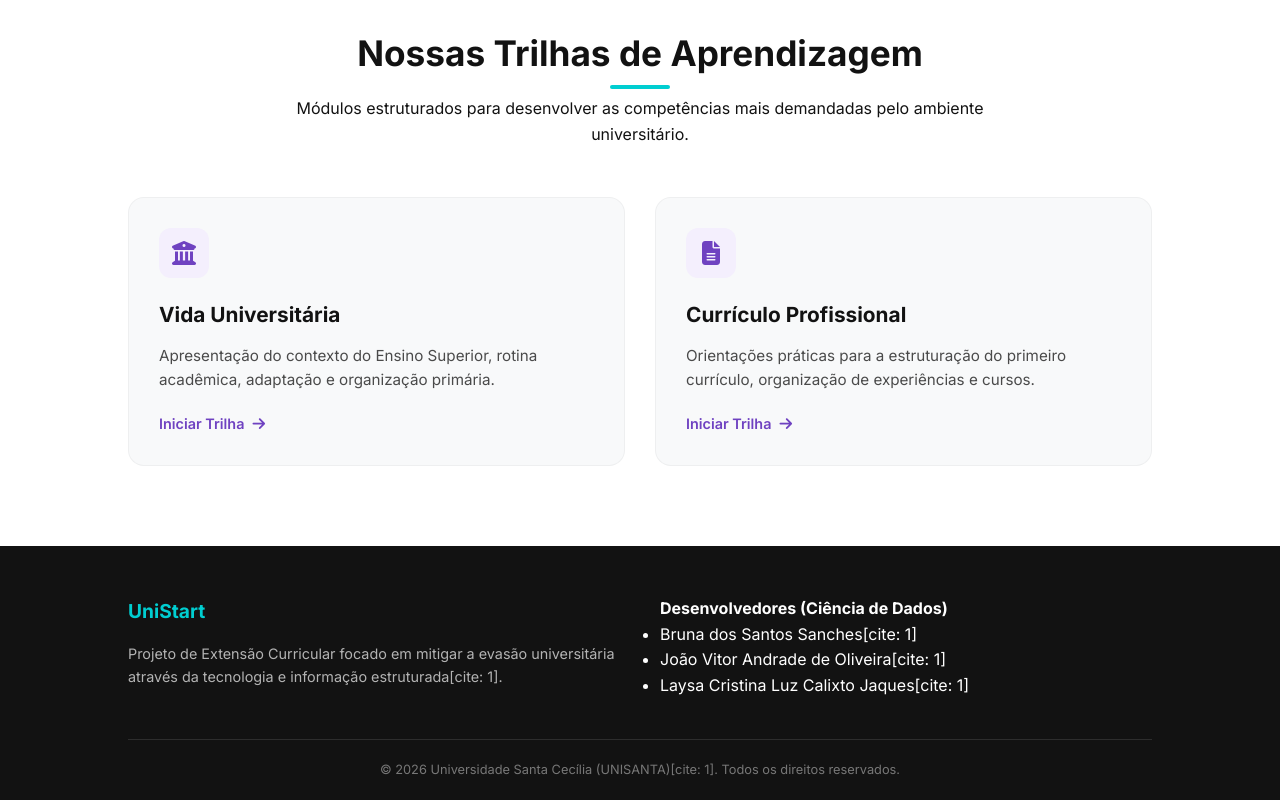
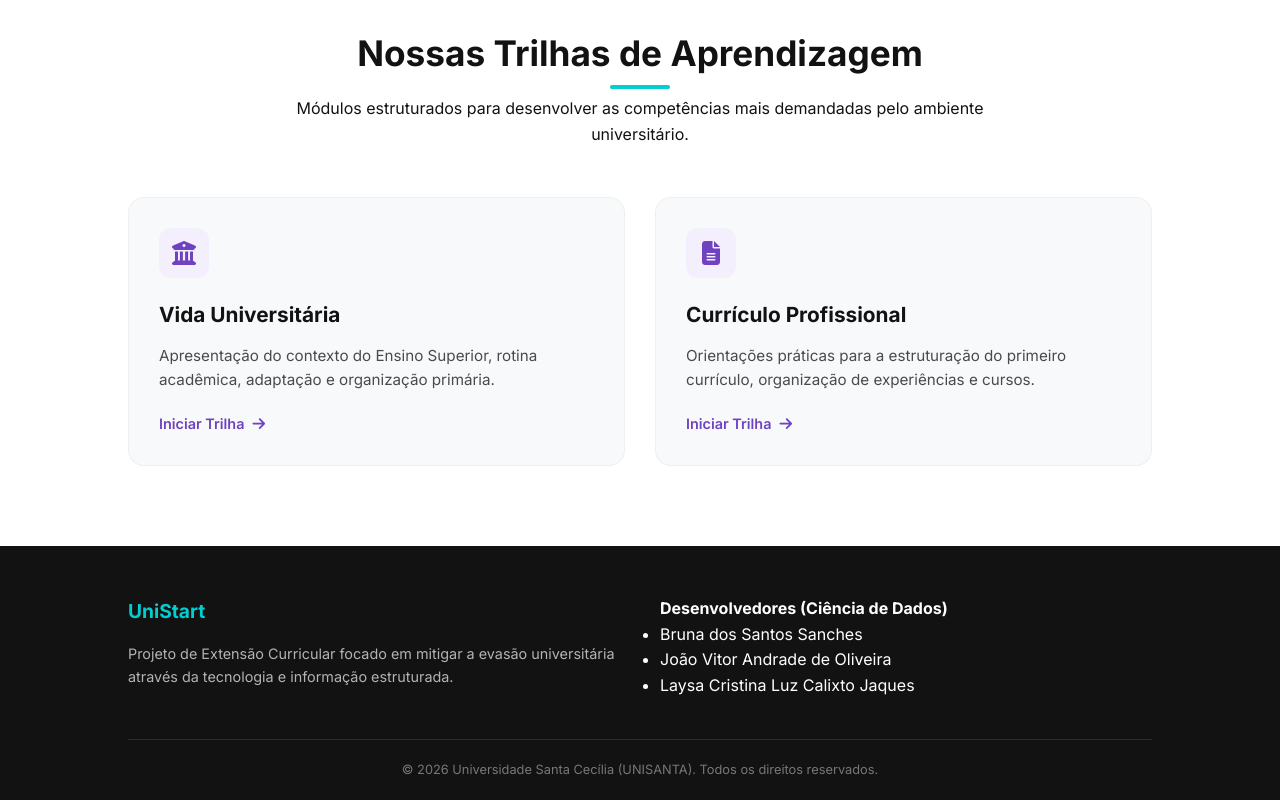
Before and after one commit to LaysaLuz/unistart, a plain HTML site: page index.html in a window 1280 px wide. Shown: the part 656-1456 px from the top of the page. Drawn offline with Linux system fonts and the light colour scheme.

Commit message:
index.html

```diff
--- a/index.html
+++ b/index.html
@@ -391,18 +391,18 @@
         <div class="footer-grid">
             <div class="footer-about">
                 <h4>UniStart</h4>
-                <p>Projeto de Extensão Curricular focado em mitigar a evasão universitária através da tecnologia e informação estruturada[cite: 1].</p>
+                <p>Projeto de Extensão Curricular focado em mitigar a evasão universitária através da tecnologia e informação estruturada.</p>
             </div>
             <div class="footer-team">
                 <h4>Desenvolvedores (Ciência de Dados)</h4>
                 <ul>
-                    <li>Bruna dos Santos Sanches[cite: 1]</li>
-                    <li>João Vitor Andrade de Oliveira[cite: 1]</li>
-                    <li>Laysa Cristina Luz Calixto Jaques[cite: 1]</li>
+                    <li>Bruna dos Santos Sanches</li>
+                    <li>João Vitor Andrade de Oliveira</li>
+                    <li>Laysa Cristina Luz Calixto Jaques</li>
                 </ul>
             </div>
         </div>
-        <div class="footer-bottom">&copy; 2026 Universidade Santa Cecília (UNISANTA)[cite: 1]. Todos os direitos reservados.</div>
+        <div class="footer-bottom">&copy; 2026 Universidade Santa Cecília (UNISANTA). Todos os direitos reservados.</div>
     </footer>
 
     <!-- LOGICA JAVASCRIPT EXCLUSIVA -->
```
